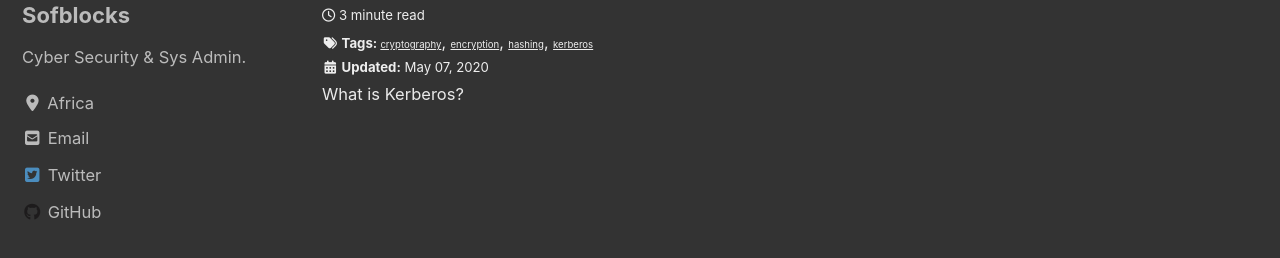
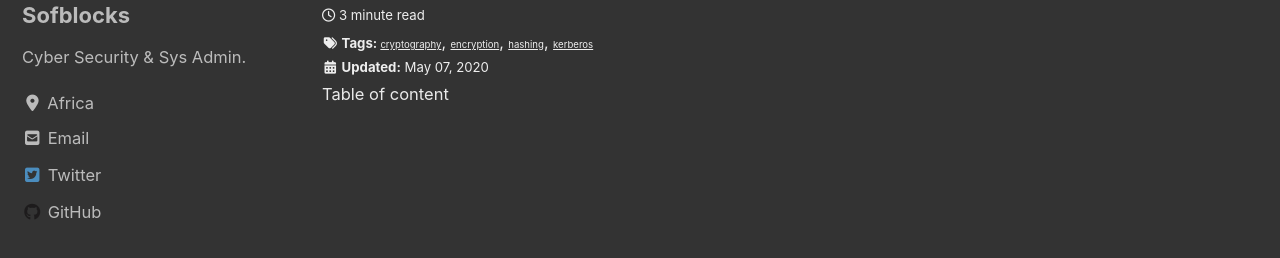
Before and after one commit to sofblocks/sofblocks.github.io, a Jekyll site: the page built from index.html, in a window 1280 px wide and 900 px high. Shown: the part 229-487 px from the top of the window. Built offline with Jekyll 4.4.1, drawn with Linux system fonts in a browser that asks for light colours; cached includes are drawn as plain includes; nearby versions of some CDN libraries; the list of posts is cut into pages by our own code.

Commit message:
Update 2020-05-07-cryptography.md

```diff
--- a/_posts/2020-05-07-cryptography.md
+++ b/_posts/2020-05-07-cryptography.md
@@ -10,7 +10,7 @@
 comments: true
 published: true
 ---
-
+{% include toc title="Table of content" %}
 
 ## What is Kerberos?
 
```
